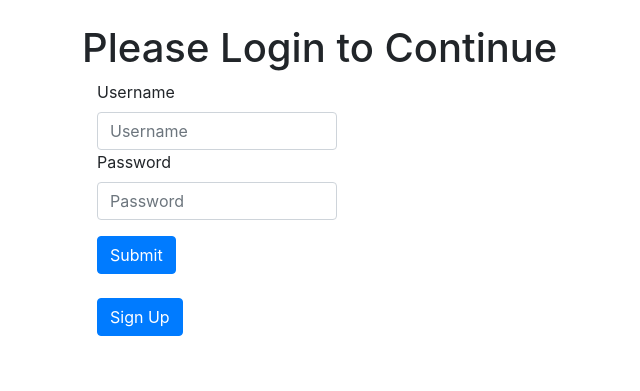
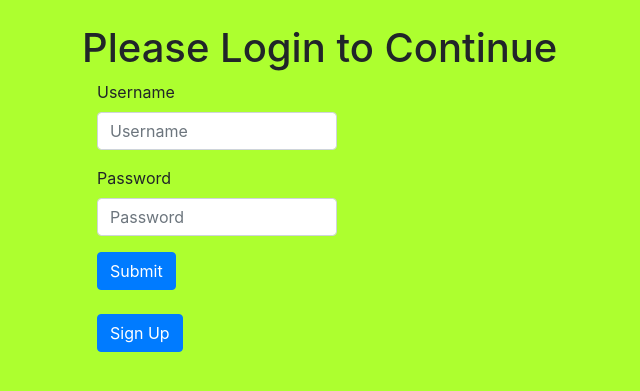
Before and after one commit to chimaze12/Project2, a Flask app: page / in a window 1280 px wide. Shown: the top 391 px of the page, without its empty margins (18-658 px from the left). Run offline with Flask 2, Linux system fonts and the light colour scheme; some libraries are stand-ins or nearby versions.

Commit message:
layout updated

```diff
--- a/templates/index.html
+++ b/templates/index.html
@@ -1,23 +1,27 @@
 {% extends "layout.html" %}
 
 {% block title %}
-    <b>Home
-    </b>
+    <b>Home</b>
+{% endblock %}
+
+{% block styles %}
+    <style>
+        body {
+            background-color: greenyellow;
+        }
+    </style>
 {% endblock %}
 
 {% block body %}
-
     <div class="container">
         <br>
         <div class="row justify-content-center">
             <div class="col-12">
-            <h1> Please Login to Continue </h1>
+                <h1>Please Login to Continue</h1>
             </div>
         </div>
-
         <form action="{{ url_for( 'index') }}" method="post" class="col-3">
-        <div cla
-        ss="form-group">
+            <div class="form-group">
                 <label for="exampleInputEmail1">Username</label>
                 <input type="text" class="form-control" name="username" placeholder="Username">
             </div>
@@ -27,9 +31,7 @@
             </div>
             <button type="submit" class="btn btn-primary">Submit</button>
         </form>
-
         <br>
-
         <form action= "{{ url_for('signup') }}" class="col-5">
             <button type="submit" class="btn btn-primary">Sign Up</button>
         </form>
--- a/templates/layout.html
+++ b/templates/layout.html
@@ -8,7 +8,14 @@
     integrity="sha384-WskhaSGFgHYWDcbwN70/dfYBj47jz9qbsMId/iRN3ewGhXQFZCSftd1LZCfmhktB""
     crossorigin="anonymous">
   </head>
-
+  {% block styles %}
+    <style>
+        body {
+            background-color: greenyellow;
+            justify-content: center;
+        }
+    </style>
+{% endblock %}
   <body>
     <div class="container">
             {% block body %}
```
Lines whose indentation alone changed are shown as unchanged.
